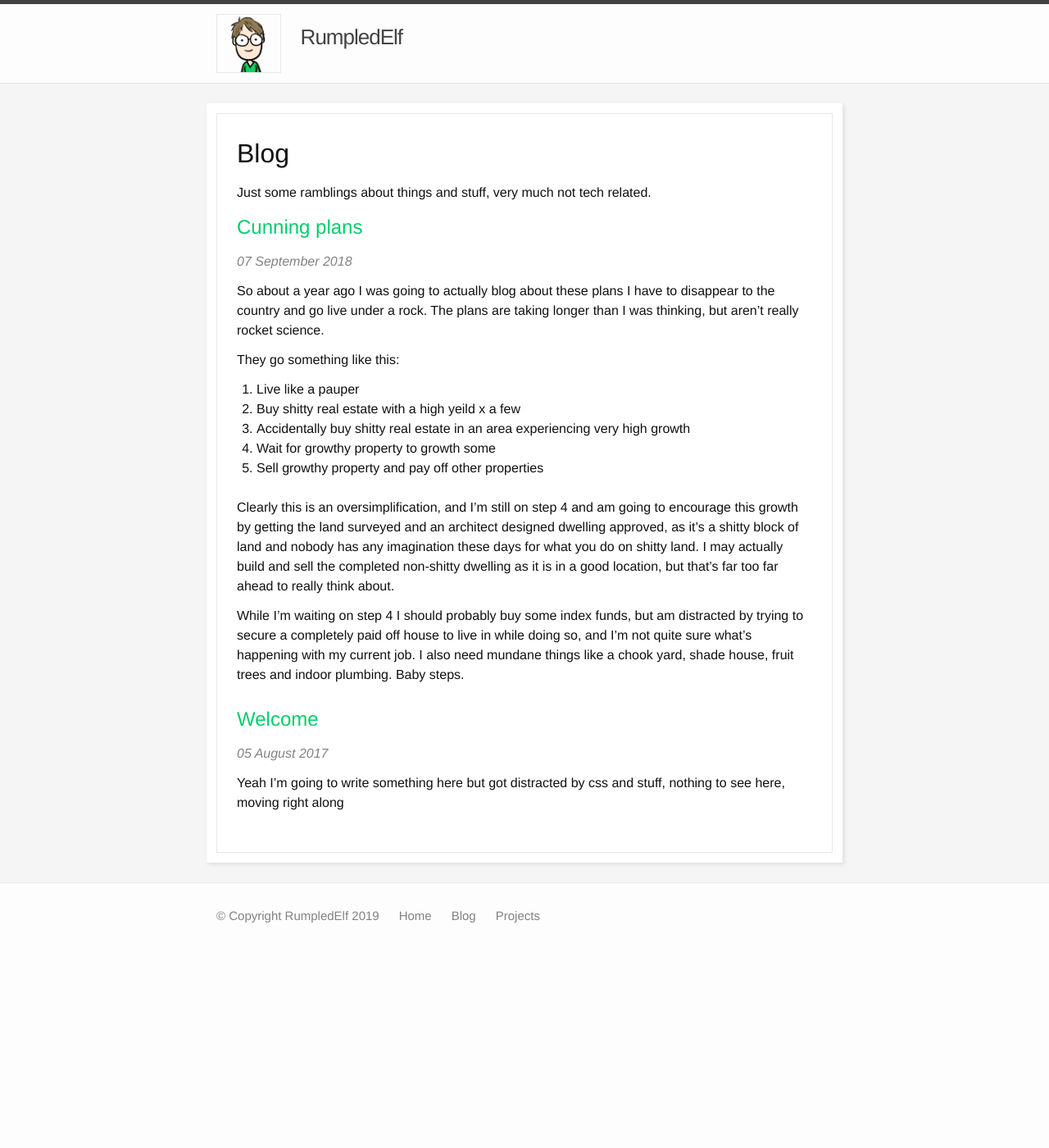
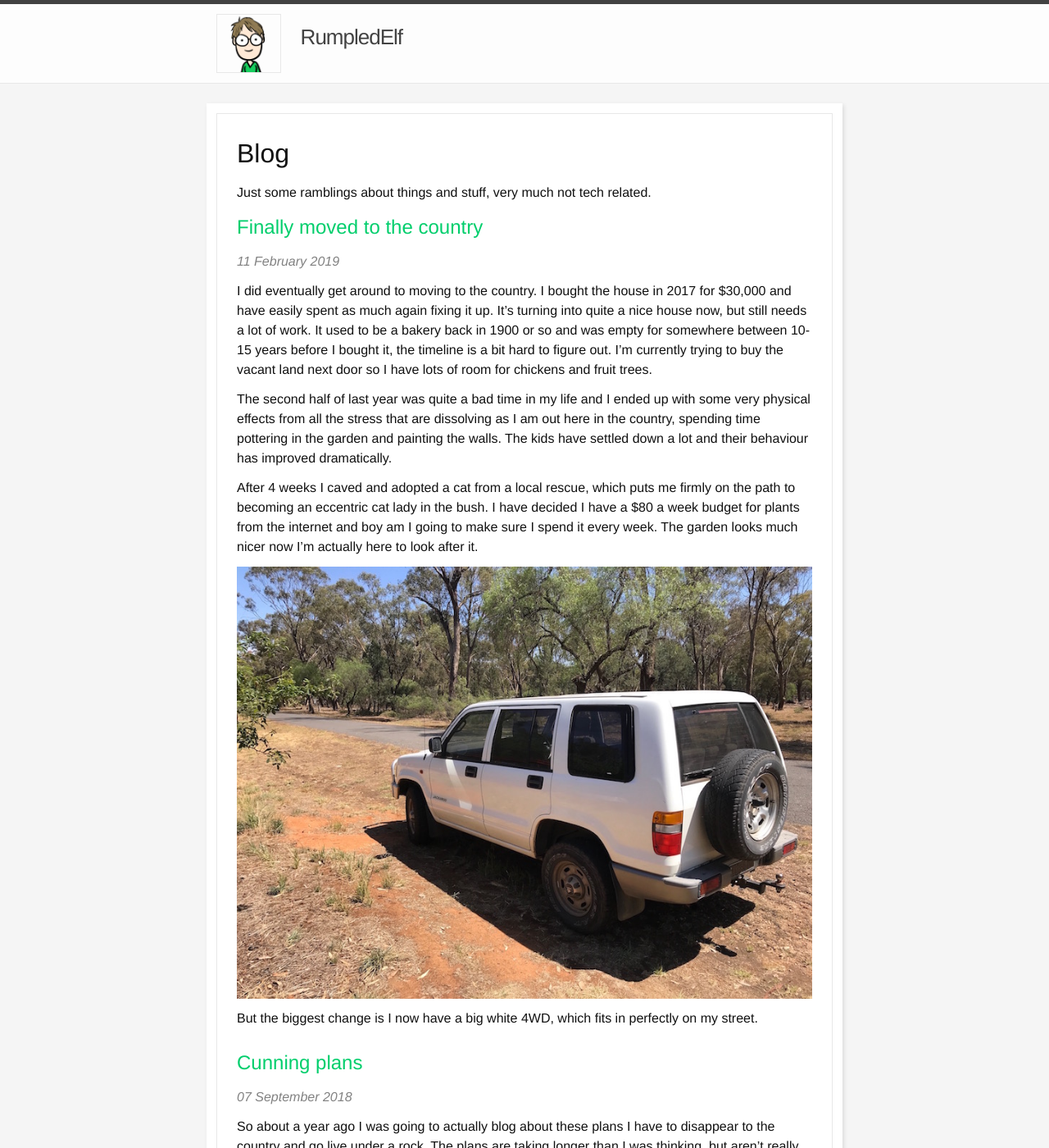
Before and after one commit to rumpledelf/rumpedelf, a Jekyll site: the page built from blog.html, in a window 1280 px wide and 1400 px high. Shown: the whole window at 82% size. Built offline with Jekyll 4.4.1, drawn with Linux system fonts in a browser that asks for light colours.

Commit message:
New blog post

```diff
--- /dev/null
+++ b/_posts/2019-02-12-finally-moved.markdown
@@ -0,0 +1,15 @@
+---
+layout: post
+title:  Finally moved to the country
+date:   2019-02-12 10:39:42 +1100
+---
+
+I did eventually get around to moving to the country. I bought the house in 2017 for $30,000 and have easily spent as much again fixing it up. It's turning into quite a nice house now, but still needs a lot of work. It used to be a bakery back in 1900 or so and was empty for somewhere between 10-15 years before I bought it, the timeline is a bit hard to figure out. I'm currently trying to buy the vacant land next door so I have lots of room for chickens and fruit trees.
+
+The second half of last year was quite a bad time in my life and I ended up with some very physical effects from all the stress that are dissolving as I am out here in the country, spending time pottering in the garden and painting the walls. The kids have settled down a lot and their behaviour has improved dramatically.
+
+After 4 weeks I caved and adopted a cat from a local rescue, which puts me firmly on the path to becoming an eccentric cat lady in the bush. I have decided I have a $80 a week budget for plants from the internet and boy am I going to make sure I spend it every week. The garden looks much nicer now I'm actually here to look after it.
+
+<img src="../bushcar.jpg">
+
+But the biggest change is I now have a big white 4WD, which fits in perfectly on my street.
--- a/index.html
+++ b/index.html
@@ -4,7 +4,7 @@ layout: default
 <div class="home">
 
 <p>
-Hi, I'm RumpledElf. I live pretty much in IKEA Tempe in Australia and I work for <a href="https://boral.com.au">Boral</a>. I am quite self-admittedly a very strange person. In the long term I am aiming for eccentric but I don't yet have that much money nor that many cats.
+Hi, I'm RumpledElf. I live in the bush somewhere near the border of NSW and Victoria in Australia and I work for <a href="https://boral.com.au">Boral</a>. I am quite self-admittedly a very strange person. In the long term I am aiming for eccentric but I don't yet have that much money nor that many cats.
 </p><p>
 I'm a <a href="https://www.drupal.org/u/rumpledelf">Drupal developer</a> but I'm trying to give it up and spend more time away from the computer (it isn't working). I started my career as a C programmer and at some point I found web development and never looked back. I like making things and fixing things and web development has that lovely mix of instant gratification and larger scale architecture.
 </p><p>
```
Also changed, not shown: bushcar.jpg (added).
